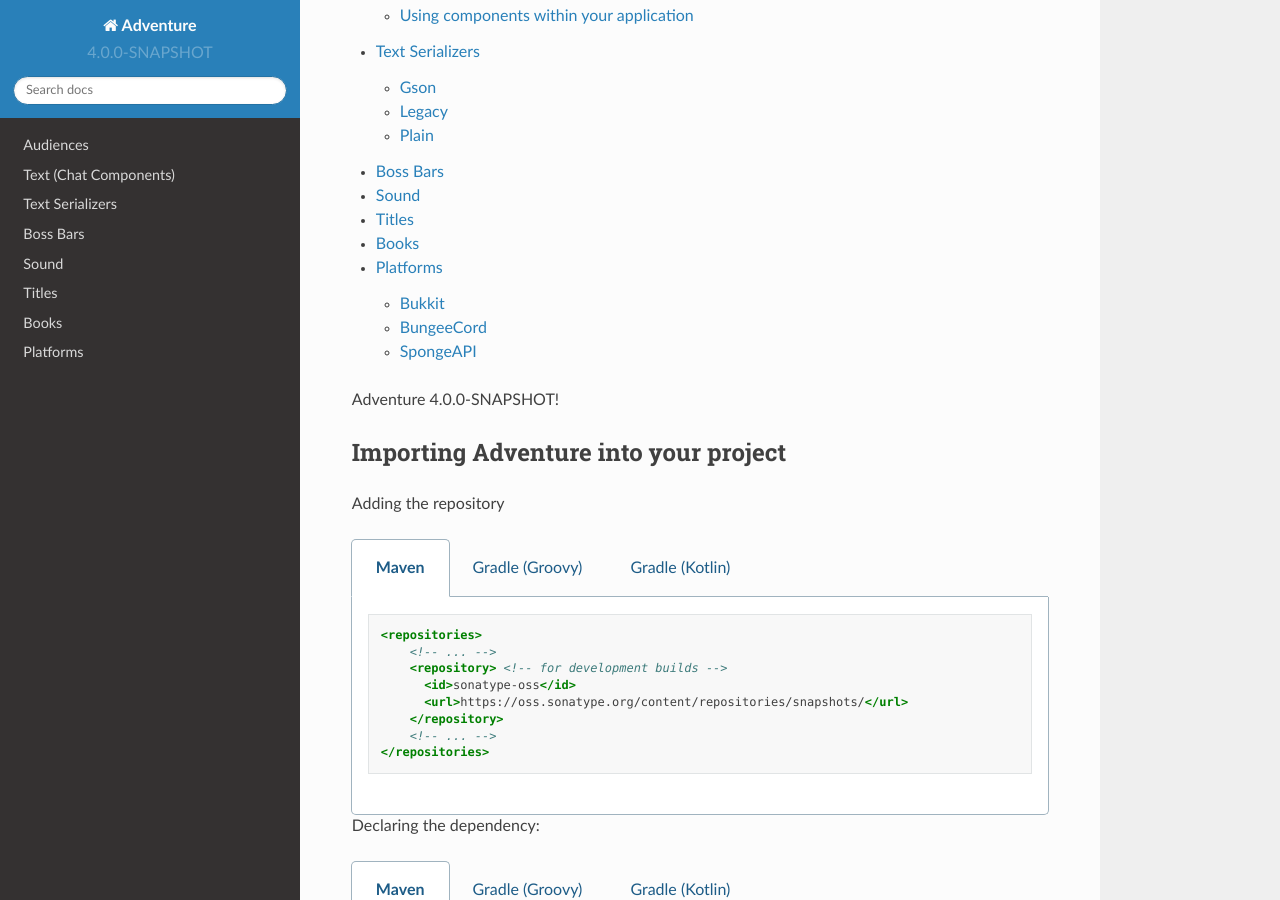
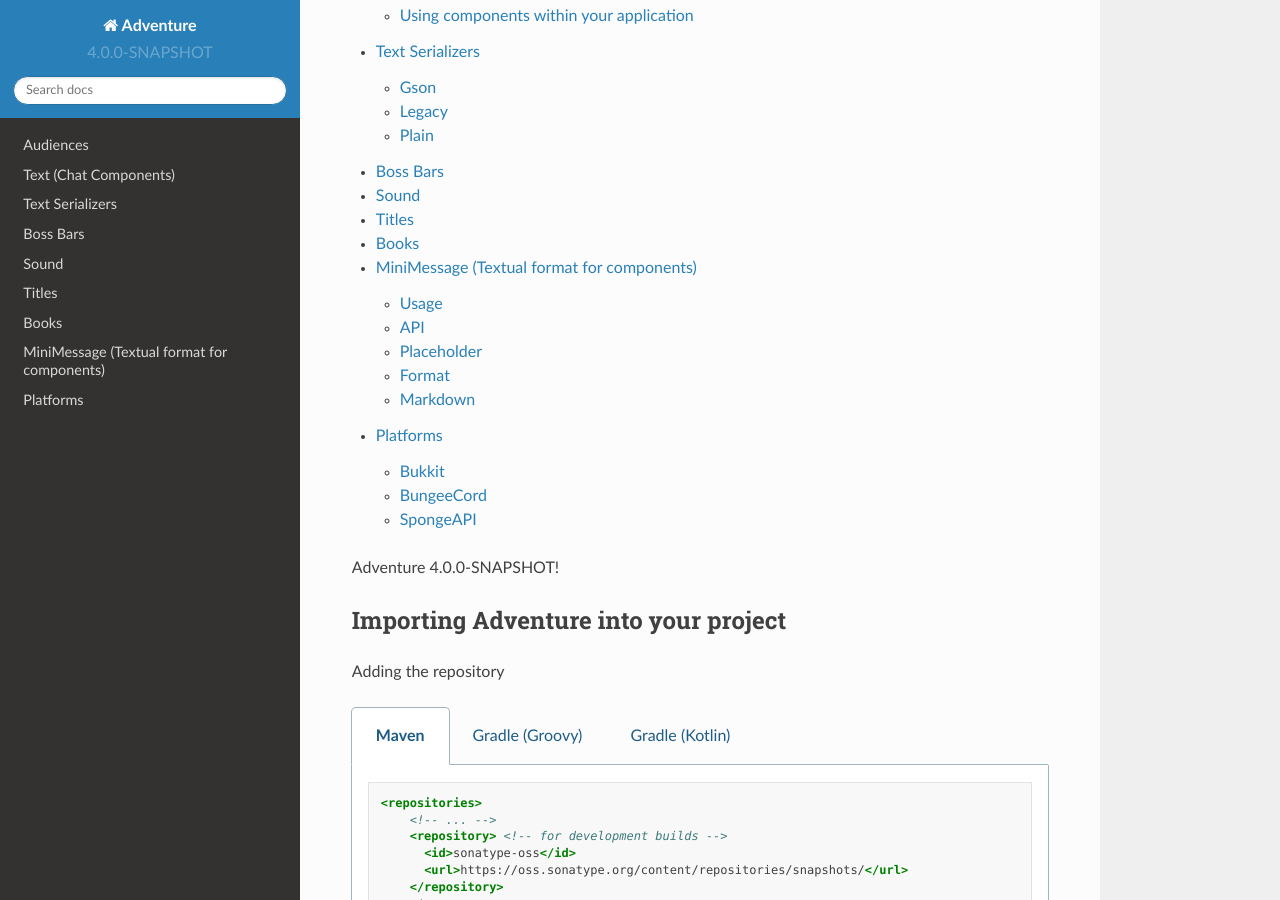
Before and after one commit to KyoriPowered/adventure-docs, a Sphinx documentation site: the page built from source/index.rst, in a window 1280 px wide and 900 px high, scrolled down 389 px. Built offline with Sphinx 7.4.7 and the Read the Docs theme 2.0.0, drawn with Linux system fonts in a browser that asks for light colours; part of the change alters nothing that is shown.

Commit message:
MiniMessage docs

```diff
--- a/source/index.rst
+++ b/source/index.rst
@@ -18,6 +18,7 @@ Adventure
    sound
    title
    book
+   minimessage
 
    platform/index
 
--- /dev/null
+++ b/source/minimessage.rst
@@ -0,0 +1,334 @@
+============================================
+MiniMessage (Textual format for components)
+============================================
+
+String based format to represent components easily, focusing on the ability to be easily editable.
+
+Usage
+^^^^^^^^^^^^^^^^^^^
+
+Adding the repository
+
+.. tabs::
+
+   .. group-tab:: Maven
+
+      .. code:: xml
+
+         <repositories>
+             <!-- ... -->
+             <repository> <!-- for development builds -->
+               <id>sonatype-oss</id>
+               <url>https://oss.sonatype.org/content/repositories/snapshots/</url>
+             </repository>
+             <!-- ... -->
+         </repositories>
+
+   .. group-tab:: Gradle (Groovy)
+
+      .. code:: groovy
+
+         repositories {
+            // for development builds
+            maven {
+                name = 'sonatype-oss'
+                url = 'https://oss.sonatype.org/content/repositories/snapshots/'
+            }
+            // for releases
+            mavenCentral()
+         }
+
+   .. group-tab:: Gradle (Kotlin)
+
+      .. code:: kotlin
+
+         repositories {
+            // for development builds
+            maven(url = "https://oss.sonatype.org/content/repositories/snapshots/") {
+                name = "sonatype-oss"
+            }
+            // for releases
+            mavenCentral()
+         }
+
+   Declaring the dependency:
+
+.. tabs::
+
+   .. group-tab:: Maven
+
+      .. code:: xml
+
+         <dependency>
+            <groupId>net.kyori</groupId>
+            <artifactId>adventure-text-minimessage</artifactId>
+            <version>3.0.0-SNAPSHOT</version>
+         </dependency>
+
+   .. group-tab:: Gradle (Groovy)
+
+      .. code:: groovy
+
+         dependencies {
+            implementation 'net.kyori:adventure-text-minimessage:.0.0-SNAPSHOT'
+         }
+
+
+   .. group-tab:: Gradle (Kotlin)
+
+      .. code:: kotlin
+
+         dependencies {
+            implementation("net.kyori:adventure-text-minimessage:3.0.0-SNAPSHOT")
+         }
+
+API
+^^^^^^^^^^^^^^^^^^^
+
+MiniMessage exposes a simple API via the, suprise, ``MiniMessage`` class.
+
+There are two different instances of that interface, ``instance()`` and ``withMarkDown()``, the latter one provides simple markdown support, ontop of the MiniMessage format. More about that in the Markdown_ section.
+
+MiniMessage allows you to both serialize components into MiniMessage strings and to parse/deserialize MiniMessage strings into components.
+
+Placeholder
+^^^^^^^^^^^^^^^^^^^
+
+TODO write about placeholders and templates
+
+Template
+----------
+
+Format
+^^^^^^^^^^^^^^^^^^^
+
+
+This library uses tags. Everything you do will be defined with tags. Tags have a start tag and an end tag (the ``<reset>`` tag is an exception here).
+Start tags are mandatory (obviously), end tags aren't.
+``<yellow>Hello <blue>World<yellow>!`` and ``<yellow>Hello <blue>World</blue>!`` and even ``<yellow>Hello </yellow><blue>World</blue><yellow>!</yellow>`` all do the same.
+
+Some tags have inner tags. Those look like this: ``<tag:inner>stuff</tag>``. For example: ``<hover:show_text:"<red>test:TEST">TEST`` or ``<click:run_command:test>TEST``
+As you can see, those sometimes contain components, sometimes just strings. Refer to the detailed docs below.
+
+Single (``'``) and double (``"``) quotes can be used interchangeably, but please stay consistent.
+
+The components try to represent vanilla as closely as possible.
+It might to helpful to use `the minecraft wiki <https://minecraft.gamepedia.com/Raw_JSON_text_format>`_ as a reference, especially for stuff like the actions and values of click and hover events.
+
+A note on inner components
+---------------------------
+
+
+Some components (like hover and translate) support nested/inner components. This feature is a total mess. It's best to assume that it only works because of luck.
+Following things are known to be broken in inner components and should not be used:
+* Colons (``:``)
+* Quotation marks (both single ``'`` and double ``"``), altho you may have luck with escaping them like this ``\"``
+
+Please don't open issues about such cases, I don't think that I'll able to fix them. PRs are welcome tho!
+There are two ``@Ignore``'d unit cases that are disabled due to these limitations.
+
+The Components
+----------------
+
+Color
+******
+
+Color the next parts
+
+Tag
+   ``<_colorname_>``
+Arguments
+   * ``_colorname_``, all minecraft color constants (check `here <https://github.com/KyoriPowered/adventure/blob/master/api/src/main/java/net/kyori/adventure/text/format/NamedTextColor.java>`_)
+Examples
+   * ``<yellow>Hello <blue>World</blue>!``
+   * ``<red>This is a <green>test!``
+
+.. image:: https://i.imgur.com/wB32YpZ.png
+.. image:: https://i.imgur.com/vsN3OHa.png
+
+Color (2, hex/rgb)
+******************
+
+A different, more flexible way (supports hex colors!) for colors looks like this
+
+Tag:
+   ``<color:_colorNameOrHex_>``
+Arguments:
+   * ``_colorNameOrHex_``, can be all the values from above, or hex colors (in 1.16)
+Examples
+   * ``<color:yellow>Hello <color:blue>World</color:blue>!``
+   * ``<color:#FF5555>This is a <color:#55FF55>test!``
+
+.. image:: https://i.imgur.com/wB32YpZ.png
+.. image:: https://i.imgur.com/vsN3OHa.png
+
+Decoration
+************
+
+Decorate the next parts
+
+Tag
+   ``<_decorationname_>``
+Arguments:
+   * ``_decorationname_`` , all minecraft decorations (`check here <https://github.com/KyoriPowered/adventure/blob/master/api/src/main/java/net/kyori/adventure/text/format/TextDecoration.java>`_)
+Examples:
+   * ``<underlined>This is <bold>important</bold>!``
+
+.. image:: https://i.imgur.com/hREGXQy.png
+
+Reset
+************
+
+Reset all colors, decorations, hovers etc. Doesn't have a close tag
+
+Tag
+   ``<reset>``
+Arguments
+   non
+Examples
+   * ``<yellow><bold>Hello <reset>world!``
+
+.. image:: https://i.imgur.com/bjInUhj.png
+
+Click
+************
+
+Allows doing multiple things when clicking on the component.
+
+Tag
+   ``<click:_action_:_value_>``
+Arguments
+   * ``_action_``, the type of click event, one of `this list <https://github.com/KyoriPowered/adventure/blob/master/api/src/main/java/net/kyori/adventure/text/event/ClickEvent.java>`_
+   * ``_value_``, the argument for that particular event, refer to `the minecraft wiki <https://minecraft.gamepedia.com/Raw_JSON_text_format>`_
+Examples
+   * ``<click:run_command:/say hello>Click</click> to say hello``
+   * ``Click <click:copy_to_clipboard:Haha you suck> this </click>to copy your score!``
+
+.. image:: https://i.imgur.com/J82qOHn.png
+
+Hover
+************
+
+Allows doing multiple things when hovering on the component.
+
+Tag
+   ``<hover:_action_:_value_``
+Arguments
+   * ``_action_``, the type of hover event, one of this `list <https://github.com/KyoriPowered/adventure/blob/master/api/src/main/java/net/kyori/adventure/text/event/HoverEvent.java>`_
+   * ``_value_``, the argument for that particular event, refer to `the minecraft wiki <https://minecraft.gamepedia.com/Raw_JSON_text_format>`_
+Examples
+   * ``<hover:show_text:'<red>test'>TEST``
+
+.. image:: https://i.imgur.com/VsHDPTI.png
+
+Keybind
+************
+
+Allows displaying the configured key for actions
+
+Tag
+   ``<key:_key_>``
+Arguments
+   * ``_key_``, the minecraft key of the action
+Examples
+   * ``Press <red><key:key.jump> to jump!``
+
+.. image:: https://i.imgur.com/iQmNDF6.png
+
+Translatable
+************
+
+Allows displaying minecraft messages using the player locale
+
+Tag
+   ``<lang:_key_:_value1_:_value2_>``
+Arguments
+   * ``_key_``, the translation key
+   * ``_valueX_``, optional values that are used for placeholders in the key (they will end up in the ``with`` tag in the json)
+Examples
+   * ``You should get a <lang:block.minecraft.diamond_block>!``
+   * ``<lang:commands.drop.success.single:'<red>1':'<blue>Stone'>!``
+
+.. image:: https://i.imgur.com/mpdDMF6.png
+.. image:: https://i.imgur.com/esWpnxm.png
+
+Insertion
+************
+
+Allow insertion of text into chat via shift click
+
+Tag
+   ``<insertion:_text_>``
+Arguments
+   * ``_text_``, the text to insert
+Examples
+   * ``Click <insert:test>this</insert> to insert!``
+
+.. image:: https://i.imgur.com/Imhom84.png
+
+Pre
+************
+
+Tags within this tag will not be parsed, useful for player input for example
+
+Tag
+   ``<pre>``
+Arguments
+   non
+Examples
+   * ``<gray><<yellow><player><gray>> <reset><pre><message></pre>``
+
+.. image:: https://i.imgur.com/pQqaJnD.png
+
+Rainbow
+************
+
+Rainbow colored text?!
+
+Tag
+   ``<rainbow>``
+Arguments
+   phase, optional
+Examples
+   * ``<yellow>Woo: <rainbow>||||||||||||||||||||||||</rainbow>!``
+   * ``<yellow>Woo: <rainbow:2>||||||||||||||||||||||||</rainbow>!``
+
+.. image:: https://i.imgur.com/uNbyoYk.png
+
+Gradient
+************
+
+Gradient colored text
+
+Tag
+   ``<gradient:[color1]:[color2]>``
+Arguments
+   color1 and 2, either hex or named colors
+Examples
+   * ``<yellow>Woo: <gradient>||||||||||||||||||||||||</gradient>!``
+   * ``<yellow>Woo: <gradient:#5e4fa2:#f79459>||||||||||||||||||||||||</gradient>!``
+   * ``<yellow>Woo: <gradient:green:blue>||||||||||||||||||||||||</gradient>!``
+
+.. image:: https://i.imgur.com/8qYHCWk.png
+
+Markdown
+^^^^^^^^^^^^^^^^^^^
+
+MiniMessage also comes with a very simple markdown addon. You can enable it by calling ``MiniMessage.withMarkDown()``.
+
+Note: Markdown will not be escaped when you call ``escapeTokens``, ``stripTokens`` however will work.
+
+The markdown parser supports the following markup:
+
+* Bold:
+   ``**bold**`` will be transformed into ``<bold>bold</bold>``
+
+   ``__bold__`` will be transformed into ``<bold>bold</bold>`` too
+* Italic:
+   ``*italic*`` will be transformed into ``<italic>italic</italic>``
+
+   ``_italic_`` will be transformed into ``<italic>italic</italic>`` too
+* Underline:
+   ``~~underline~~`` will be transformed into ``<underlined>underline</underlined>``
+
+New Ideas for additional markup? Open an issue!
```
Also changed, not shown: 2 other files.
